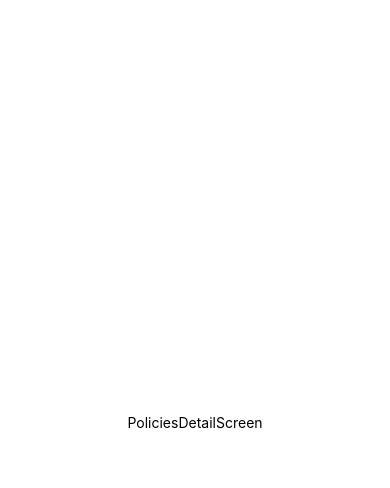
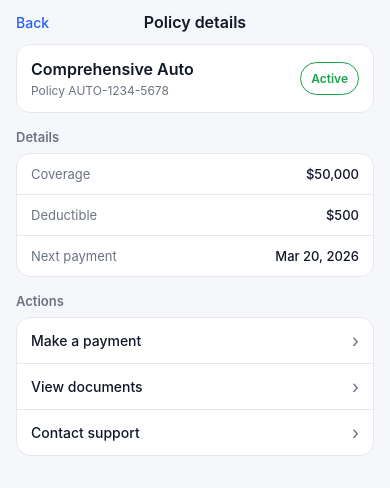
Before and after one commit to akmal-adnan/rn-ota-stallion, a React Native app: screen /Home in a window 390 px wide. Both pictures are taken after a click on the element 116 px from the left and 758 px from the top of the page. Shown: the top 488 px of the page. Built offline with nearby package versions, Linux system fonts and the light colour scheme.

Commit message:
feat: add policies details screen

```diff
--- a/src/navigation/RootStack.tsx
+++ b/src/navigation/RootStack.tsx
@@ -4,11 +4,12 @@ import React from 'react';
 import AppUpdateScreen from '../screens/AppUpdateScreen';
 import HomeScreen from '../screens/HomeScreen';
 import PoliciesDetailScreen from '../screens/PoliciesDetailScreen';
+import type {Policy} from '../data/mockData';
 
 export type RootStackParamList = {
   Home: undefined;
   AppUpdate: undefined;
-  PoliciesDetail: undefined;
+  PoliciesDetail: {policy: Policy} | undefined;
 };
 
 const Stack = createNativeStackNavigator<RootStackParamList>();
--- a/src/screens/HomeScreen.tsx
+++ b/src/screens/HomeScreen.tsx
@@ -19,6 +19,7 @@ import {
   MOCK_POLICIES,
   MOCK_TIPS,
 } from '../data/mockData';
+import type {Policy} from '../data/mockData';
 import {RootStackParamList} from '../navigation/RootStack';
 
 type HomeScreenNavigationProp = NativeStackNavigationProp<
@@ -31,8 +32,17 @@ const HomeScreen = (): React.JSX.Element => {
   const insets = useSafeAreaInsets();
   const primaryPolicy = MOCK_POLICIES[0];
 
-  const handleViewAllPolicies = (): void => {
-    navigation.navigate('PoliciesDetail');
+  const handleOpenPolicy = (policy: Policy): void => {
+    navigation.navigate('PoliciesDetail', {policy});
+  };
+
+  const handleViewPolicies = (): void => {
+    if (!primaryPolicy) {
+      navigation.navigate('PoliciesDetail');
+      return;
+    }
+
+    handleOpenPolicy(primaryPolicy);
   };
 
   const handleFileClaim = (): void => {
@@ -48,7 +58,7 @@ const HomeScreen = (): React.JSX.Element => {
   };
 
   const quickActions = [
-    {label: 'View policies', onPress: handleViewAllPolicies},
+    {label: 'View policies', onPress: handleViewPolicies},
     {label: 'File a claim', onPress: handleFileClaim},
     {label: 'Make a payment', onPress: handleMakePayment},
     {label: 'Support', onPress: handleContactSupport},
@@ -69,15 +79,21 @@ const HomeScreen = (): React.JSX.Element => {
 
         <PrimaryCoverageCard
           policy={primaryPolicy}
-          onViewPolicy={handleViewAllPolicies}
+          onViewPolicy={() => {
+            if (primaryPolicy) {
+              handleOpenPolicy(primaryPolicy);
+            } else {
+              navigation.navigate('PoliciesDetail');
+            }
+          }}
         />
 
         <QuickActions actions={quickActions} />
 
         <PoliciesPreview
           policies={MOCK_POLICIES}
-          onPolicyPress={handleViewAllPolicies}
-          onSeeAll={handleViewAllPolicies}
+          onPolicyPress={handleOpenPolicy}
+          onSeeAll={handleViewPolicies}
         />
 
         <ClaimsSnapshot
--- a/src/screens/PoliciesDetailScreen.tsx
+++ b/src/screens/PoliciesDetailScreen.tsx
@@ -1,20 +1,325 @@
+import {useNavigation, useRoute} from '@react-navigation/native';
+import type {NativeStackNavigationProp} from '@react-navigation/native-stack';
 import React from 'react';
-import {StyleSheet, Text, View} from 'react-native';
-const PoliciesDetailScreen = () => {
+import {
+  ScrollView,
+  StyleSheet,
+  Text,
+  TouchableOpacity,
+  View,
+} from 'react-native';
+import {useSafeAreaInsets} from 'react-native-safe-area-context';
+
+import {COLORS} from '../constants/colors';
+import type {Policy} from '../data/mockData';
+import type {RootStackParamList} from '../navigation/RootStack';
+
+type PoliciesDetailScreenNavigationProp = NativeStackNavigationProp<
+  RootStackParamList,
+  'PoliciesDetail'
+>;
+
+type PoliciesDetailRoute = {
+  key: string;
+  name: 'PoliciesDetail';
+  params?: {policy: Policy};
+};
+
+const PoliciesDetailScreen = (): React.JSX.Element => {
+  const navigation = useNavigation<PoliciesDetailScreenNavigationProp>();
+  const route = useRoute<PoliciesDetailRoute>();
+  const insets = useSafeAreaInsets();
+
+  const policy = route.params?.policy;
+
+  if (!policy) {
+    return (
+      <View style={[styles.container, {paddingTop: insets.top}]}>
+        <View style={styles.header}>
+          <TouchableOpacity onPress={() => navigation.goBack()}>
+            <Text style={styles.backText}>Back</Text>
+          </TouchableOpacity>
+          <Text style={styles.headerTitle}>Policy details</Text>
+          <View style={styles.headerSpacer} />
+        </View>
+
+        <View style={styles.emptyState}>
+          <Text style={styles.emptyTitle}>Policy not found</Text>
+          <Text style={styles.emptyBody}>
+            We couldn’t load this policy. Please go back and try again.
+          </Text>
+        </View>
+      </View>
+    );
+  }
+
+  const isActive = policy.status.toLowerCase() === 'active';
+
+  const handleMakePayment = (): void => {
+    // placeholder
+    console.log('Make payment for policy', policy.id);
+  };
+
+  const handleViewDocuments = (): void => {
+    // placeholder
+    console.log('View documents for policy', policy.id);
+  };
+
+  const handleContactSupport = (): void => {
+    // placeholder
+    console.log('Contact support for policy', policy.id);
+  };
+
   return (
-    <View style={styles.mainContainer}>
-      <Text>PoliciesDetailScreen</Text>
+    <View style={[styles.container, {paddingTop: insets.top}]}>
+      <View style={styles.header}>
+        <TouchableOpacity onPress={() => navigation.goBack()}>
+          <Text style={styles.backText}>Back</Text>
+        </TouchableOpacity>
+        <Text style={styles.headerTitle}>Policy details</Text>
+        <View style={styles.headerSpacer} />
+      </View>
+
+      <ScrollView
+        contentContainerStyle={styles.scrollContent}
+        showsVerticalScrollIndicator={false}>
+        <View style={styles.summaryCard}>
+          <View style={styles.summaryTopRow}>
+            <View style={styles.summaryTextBlock}>
+              <Text style={styles.policyType}>{policy.type}</Text>
+              <Text style={styles.policyNumber}>Policy {policy.number}</Text>
+            </View>
+
+            <View
+              style={[
+                styles.statusPill,
+                isActive ? styles.statusPillActive : styles.statusPillWarning,
+              ]}>
+              <Text
+                style={[
+                  styles.statusPillText,
+                  isActive
+                    ? styles.statusPillTextActive
+                    : styles.statusPillTextWarning,
+                ]}>
+                {policy.status}
+              </Text>
+            </View>
+          </View>
+        </View>
+
+        <View style={styles.section}>
+          <Text style={styles.sectionTitle}>Details</Text>
+
+          <View style={styles.detailsCard}>
+            <DetailRow label="Coverage" value={policy.coverageAmount} />
+            <Divider />
+            <DetailRow label="Deductible" value={policy.deductible} />
+            <Divider />
+            <DetailRow label="Next payment" value={policy.nextPaymentDate} />
+          </View>
+        </View>
+
+        <View style={styles.section}>
+          <Text style={styles.sectionTitle}>Actions</Text>
+
+          <View style={styles.actionsCard}>
+            <ActionRow label="Make a payment" onPress={handleMakePayment} />
+            <Divider />
+            <ActionRow label="View documents" onPress={handleViewDocuments} />
+            <Divider />
+            <ActionRow label="Contact support" onPress={handleContactSupport} />
+          </View>
+        </View>
+      </ScrollView>
     </View>
   );
 };
 
 export default PoliciesDetailScreen;
 
+function DetailRow({label, value}: {label: string; value: string}): React.JSX.Element {
+  return (
+    <View style={styles.row}>
+      <Text style={styles.rowLabel}>{label}</Text>
+      <Text style={styles.rowValue}>{value}</Text>
+    </View>
+  );
+}
+
+function ActionRow({
+  label,
+  onPress,
+}: {
+  label: string;
+  onPress: () => void;
+}): React.JSX.Element {
+  return (
+    <TouchableOpacity style={styles.actionRow} onPress={onPress}>
+      <Text style={styles.actionLabel}>{label}</Text>
+      <Text style={styles.actionChevron}>›</Text>
+    </TouchableOpacity>
+  );
+}
+
+function Divider(): React.JSX.Element {
+  return <View style={styles.divider} />;
+}
+
 const styles = StyleSheet.create({
-  mainContainer: {
+  container: {
     flex: 1,
-    backgroundColor: '#fff',
+    backgroundColor: COLORS.background,
+  },
+  header: {
+    paddingHorizontal: 16,
+    paddingVertical: 12,
+    flexDirection: 'row',
     alignItems: 'center',
-    justifyContent: 'center',
+    justifyContent: 'space-between',
+  },
+  backText: {
+    fontSize: 14,
+    color: COLORS.primary,
+    fontWeight: '500',
+    width: 64,
+  },
+  headerTitle: {
+    fontSize: 16,
+    fontWeight: '600',
+    color: COLORS.textPrimary,
+  },
+  headerSpacer: {
+    width: 64,
+  },
+  scrollContent: {
+    paddingHorizontal: 16,
+    paddingBottom: 24,
+  },
+  summaryCard: {
+    backgroundColor: COLORS.card,
+    borderRadius: 14,
+    padding: 14,
+    borderWidth: StyleSheet.hairlineWidth,
+    borderColor: COLORS.border,
+    marginBottom: 16,
+  },
+  summaryTopRow: {
+    flexDirection: 'row',
+    alignItems: 'center',
+    justifyContent: 'space-between',
+  },
+  summaryTextBlock: {
+    flex: 1,
+    paddingRight: 10,
+  },
+  policyType: {
+    fontSize: 16,
+    fontWeight: '600',
+    color: COLORS.textPrimary,
+    marginBottom: 4,
+  },
+  policyNumber: {
+    fontSize: 12,
+    color: COLORS.textSecondary,
+  },
+  statusPill: {
+    paddingHorizontal: 10,
+    paddingVertical: 8,
+    borderRadius: 999,
+    borderWidth: StyleSheet.hairlineWidth,
+  },
+  statusPillActive: {
+    borderColor: COLORS.success,
+    backgroundColor: COLORS.white,
+  },
+  statusPillWarning: {
+    borderColor: COLORS.warning,
+    backgroundColor: COLORS.white,
+  },
+  statusPillText: {
+    fontSize: 12,
+    fontWeight: '600',
+  },
+  statusPillTextActive: {
+    color: COLORS.success,
+  },
+  statusPillTextWarning: {
+    color: COLORS.warning,
+  },
+  section: {
+    marginBottom: 16,
+  },
+  sectionTitle: {
+    fontSize: 13,
+    fontWeight: '600',
+    color: COLORS.textSecondary,
+    marginBottom: 8,
+  },
+  detailsCard: {
+    backgroundColor: COLORS.card,
+    borderRadius: 14,
+    borderWidth: StyleSheet.hairlineWidth,
+    borderColor: COLORS.border,
+    overflow: 'hidden',
+  },
+  actionsCard: {
+    backgroundColor: COLORS.card,
+    borderRadius: 14,
+    borderWidth: StyleSheet.hairlineWidth,
+    borderColor: COLORS.border,
+    overflow: 'hidden',
+  },
+  row: {
+    paddingHorizontal: 14,
+    paddingVertical: 12,
+    flexDirection: 'row',
+    alignItems: 'center',
+    justifyContent: 'space-between',
+  },
+  rowLabel: {
+    fontSize: 13,
+    color: COLORS.textSecondary,
+  },
+  rowValue: {
+    fontSize: 13,
+    fontWeight: '500',
+    color: COLORS.textPrimary,
+  },
+  actionRow: {
+    paddingHorizontal: 14,
+    paddingVertical: 12,
+    flexDirection: 'row',
+    alignItems: 'center',
+    justifyContent: 'space-between',
+  },
+  actionLabel: {
+    fontSize: 14,
+    fontWeight: '500',
+    color: COLORS.textPrimary,
+  },
+  actionChevron: {
+    fontSize: 18,
+    color: COLORS.textSecondary,
+    marginLeft: 10,
+  },
+  divider: {
+    height: StyleSheet.hairlineWidth,
+    backgroundColor: COLORS.border,
+  },
+  emptyState: {
+    paddingHorizontal: 16,
+    paddingTop: 36,
+  },
+  emptyTitle: {
+    fontSize: 18,
+    fontWeight: '600',
+    color: COLORS.textPrimary,
+    marginBottom: 6,
+  },
+  emptyBody: {
+    fontSize: 14,
+    color: COLORS.textSecondary,
+    lineHeight: 20,
   },
 });
```
